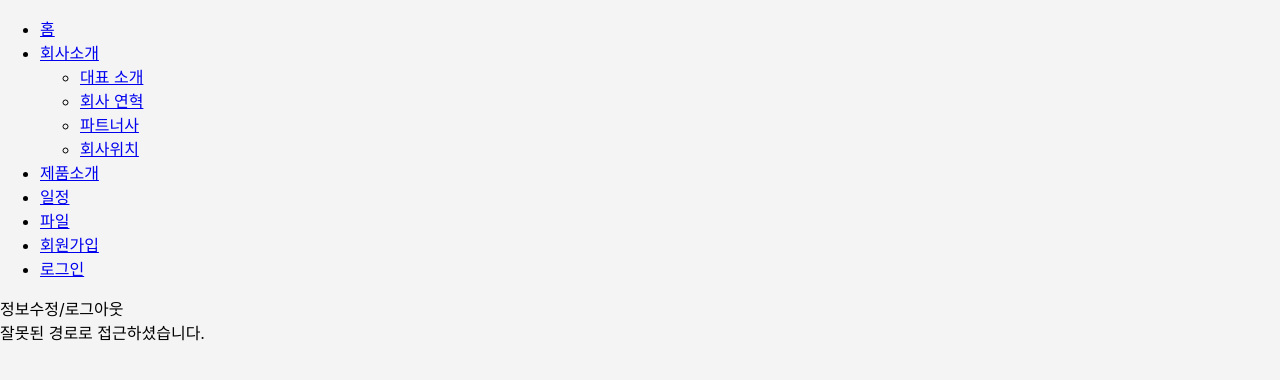
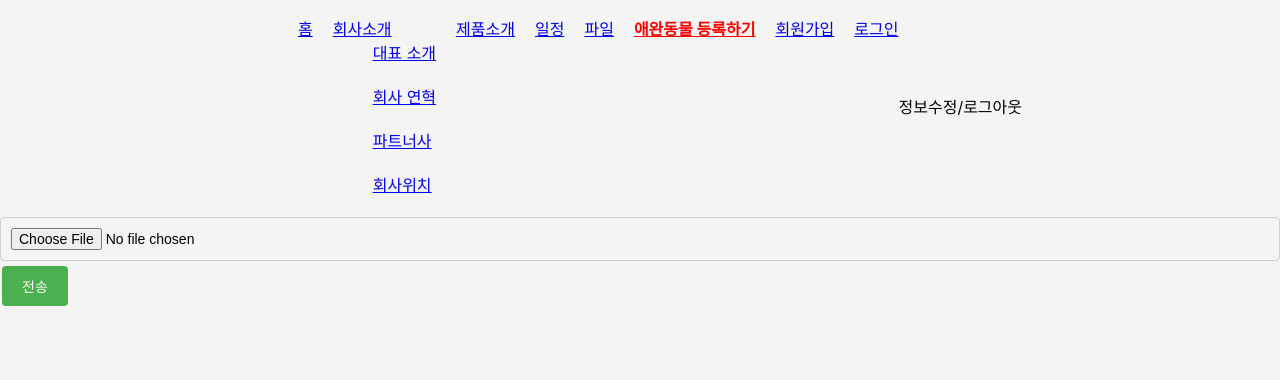
Before and after one commit to miss-gif/react-lecture, a React (Create React App) app: page /animaladd in a window 1280 px wide. Shown: the top 380 px of the page. Built offline with nearby package versions, Linux system fonts and the light colour scheme.

Commit message:
Save : 중간저장

```diff
--- a/package.json
+++ b/package.json
@@ -57,5 +57,5 @@
     "eslint-plugin-react": "^7.34.2",
     "prettier": "^3.2.5"
   },
-  "proxy": "http://192.168.0.148:8080"
+  "proxy": "http://192.168.0.144:5112"
 }
--- a/src/App.js
+++ b/src/App.js
@@ -18,6 +18,7 @@ import Join from "./pages/member/Join";
 import Login from "./pages/member/Login";
 import { UserInfoProvider } from "./context/UserInfoProvider";
 import File from "./pages/File";
+import Animaladd from "./pages/Animaladd";
 
 function App() {
   // 복잡한 데이터
@@ -75,6 +76,7 @@ function App() {
             <Route path="/join" element={<Join />}></Route>
             <Route path="/login" element={<Login />}></Route>
             <Route path="/file" element={<File />}></Route>
+            <Route path="/animaladd" element={<Animaladd />}></Route>
 
             {/* 잘못된 경로 */}
             <Route path="*" element={<NotFound />}></Route>
--- a/src/components/layout/Header.js
+++ b/src/components/layout/Header.js
@@ -3,6 +3,7 @@ import "../../css/header.css";
 import { useEffect, useState, useContext } from "react";
 import { userInfoContext } from "../../context/UserInfoProvider";
 import { setCookie } from "../../utils/cookie";
+import styled from "@emotion/styled";
 
 const Header = ({ children }) => {
   const { isUser, setIsUser } = useContext(userInfoContext);
@@ -19,7 +20,7 @@ const Header = ({ children }) => {
   useEffect(() => {}, []);
 
   return (
-    <header className="header">
+    <StyleHeader className="header">
       <ul>
         <li>
           <NavLink
@@ -95,6 +96,14 @@ const Header = ({ children }) => {
             파일
           </NavLink>
         </li>
+        <li>
+          <NavLink
+            to="/animaladd"
+            className={({ isActive }) => (isActive ? "active-link" : "")}
+          >
+            애완동물 등록하기
+          </NavLink>
+        </li>
 
         {isUser ? (
           <>
@@ -137,8 +146,24 @@ const Header = ({ children }) => {
       </ul>
 
       {children}
-    </header>
+    </StyleHeader>
   );
 };
 
 export default Header;
+
+const StyleHeader = styled.header`
+  display: flex;
+  justify-content: center;
+  align-items: center;
+  ul {
+    list-style: none;
+    display: flex;
+    /* flex-direction: column; */
+    gap: 20px;
+  }
+  ul > li > ul {
+    border-color: orange;
+    flex-direction: column;
+  }
+`;
--- /dev/null
+++ b/src/pages/Animaladd.js
@@ -0,0 +1,75 @@
+// {
+//     "petImage": "string",
+//     "p": {
+//       "userId": 9007199254740991,
+//       "petName": "string",
+//       "petCategory": "string",
+//       "petIcon": 1073741824,
+//       "petBackColor": "string"
+//     }
+//   }
+
+import axios from "axios";
+import { useState } from "react";
+
+const AnimalAdd = () => {
+  const [userId, setUserId] = useState(9007199254740991);
+  const [petName, setPetName] = useState("string");
+  const [petCategory, setPetCategory] = useState("string");
+  const [petIcon, setPetIcon] = useState(1073741824);
+  const [petBackColor, setPetBackColor] = useState("string");
+  // 이미지 파일
+  const [petImg, setPetImg] = useState(null);
+
+  const handleFile = e => {
+    const file = e.target.files[0];
+    // 전송파일 보관
+    setPetImg(file);
+    // 미리보기용 url
+    const url = URL.createObjectURL(file);
+    console.log(url);
+  };
+  const handleSubmit = e => {
+    e.preventDefault();
+    // 1. form-data 를 만든다.
+    const formData = new FormData();
+    const infoData = JSON.stringify({
+      userId: userId,
+      petName: petName,
+      petCategory: petCategory,
+      petIcon: petIcon,
+      petBackColor: petBackColor,
+    });
+    const dto = new Blob([infoData], { type: "application/json" });
+    // console.log(dto);
+    formData.append("p", dto);
+    formData.append("petImage", petImg);
+
+    postPetImage(formData);
+  };
+
+  const postPetImage = async data => {
+    try {
+      const header = { headers: { "Content-Type": "multipart/form-data" } };
+      const response = await axios.post("/api/pet", data, header);
+      console.log(response);
+    } catch (error) {
+      console.log(error);
+    }
+  };
+
+  return (
+    <div>
+      <form onSubmit={e => handleSubmit(e)}>
+        <input
+          type="file"
+          accept="image/png, image/gif, image/jpeg"
+          onChange={e => handleFile(e)}
+        />
+        <button type="submit">전송</button>
+      </form>
+    </div>
+  );
+};
+
+export default AnimalAdd;
```
Also changed, not shown: 1 other file (tests, documents, lock files or other folders).
